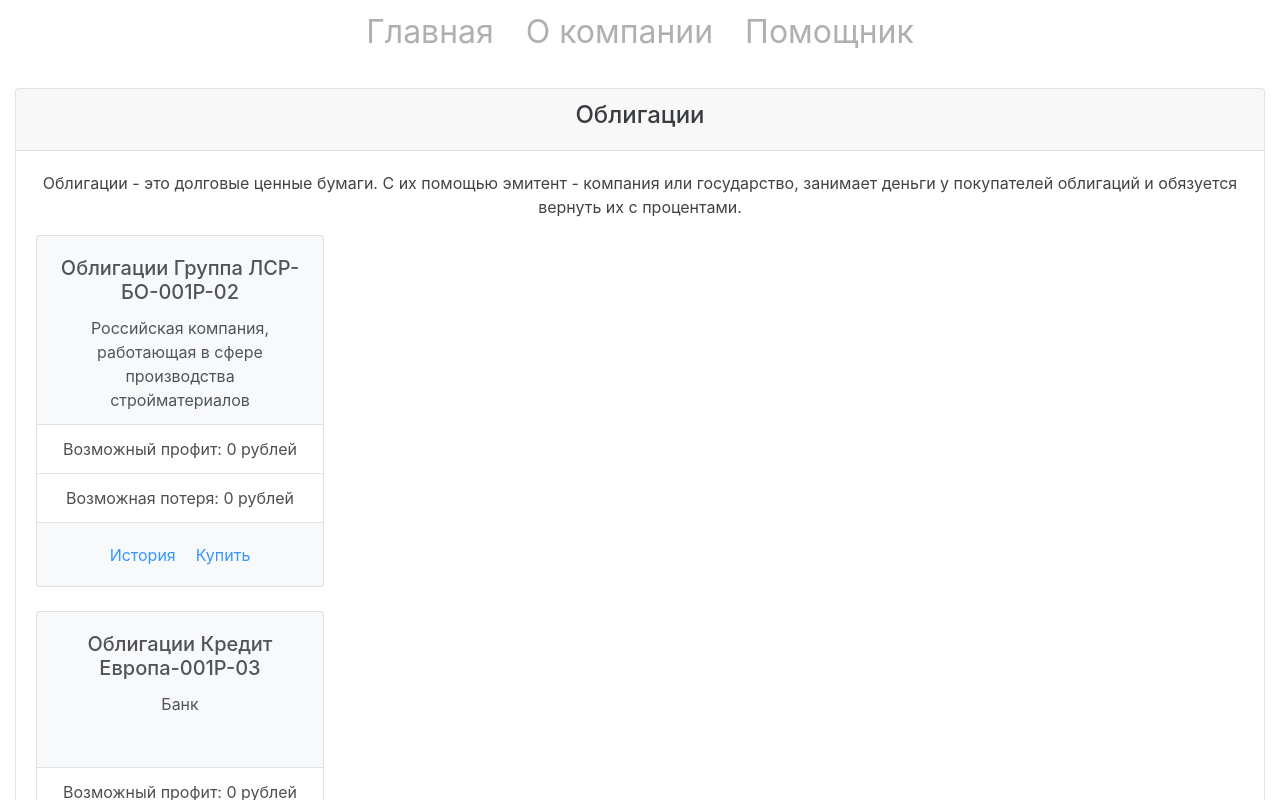
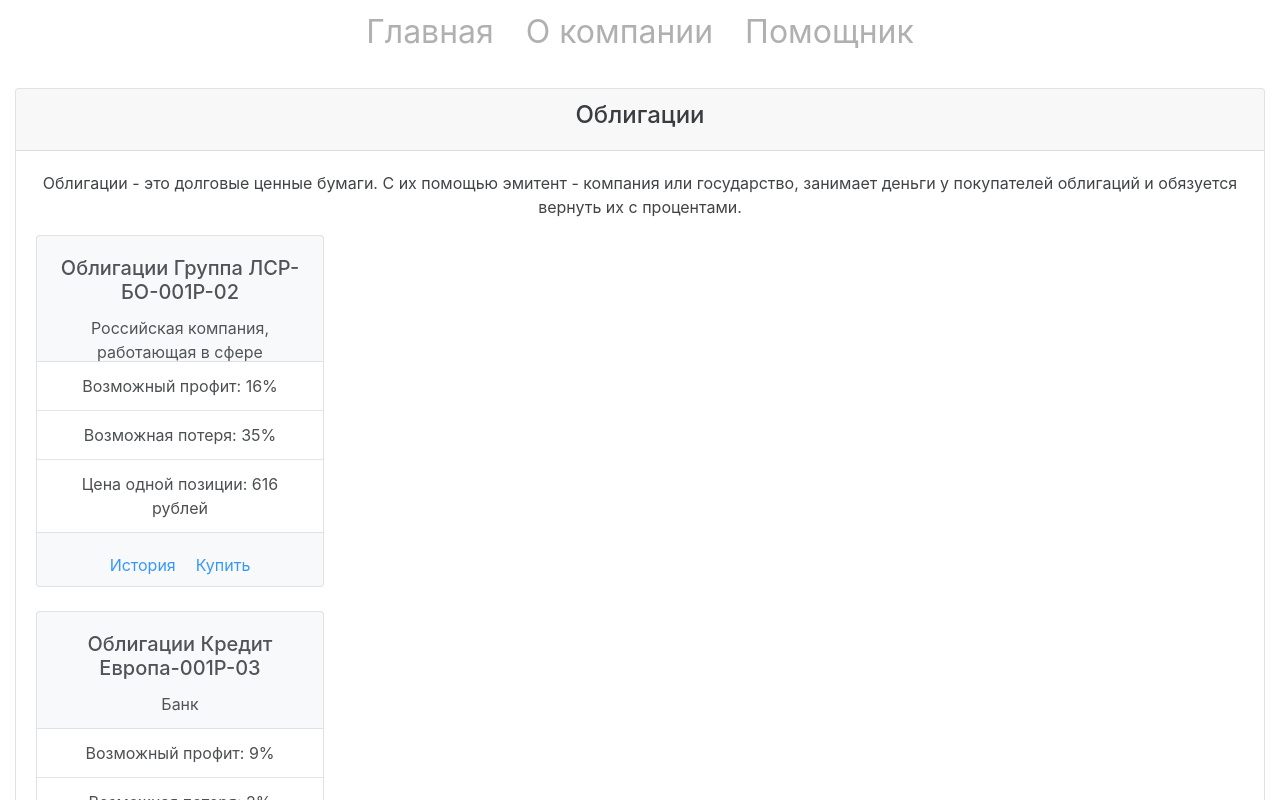
Before and after one commit to theDimZone/hackgenesis, an Angular app: page /market/bonds in a window 1280 px wide. Shown: the top 800 px of the page. Built offline with nearby package versions, Linux system fonts and the light colour scheme.

Commit message:
blocks are edited

```diff
--- a/src/app/components/helper-page/helper-page.component.html
+++ b/src/app/components/helper-page/helper-page.component.html
@@ -4,6 +4,7 @@
 
 <div class="container rounded pl-sm-4" style="background-color: #FFFFFF; " >
   <br>
+  <h4>Рекомендации для Вас:</h4>
   <div class="row">
       <label for="formControlRange" id="InfoText">Предпочтительный депозит: <input type="number" (keyup)="changeDeposit($event)" [value]="user.preferred_deposit"> рублей</label>
       <input type="range" min="1000" step="1000" max="100000" (change)="changeDeposit($event)" [value]="user.preferred_deposit" class="form-control-range" id="formControlRange">
--- a/src/app/components/offer-block/offer-block.component.html
+++ b/src/app/components/offer-block/offer-block.component.html
@@ -25,9 +25,13 @@
     <p class="card-text">{{ offer.description }}</p>
   </div>
   <ul class="list-group list-group-flush">
-    <li class="list-group-item">Возможный профит: {{ possible_profit }} рублей</li>
-    <li class="list-group-item">Возможная потеря: {{ possible_loss }} рублей</li>
+    <li class="list-group-item" *ngIf="deposit > 0">Возможный профит: {{ possible_profit }} рублей</li>
+    <li class="list-group-item" *ngIf="deposit > 0">Возможная потеря: {{ possible_loss }} рублей</li>
 
+    <li class="list-group-item" *ngIf="deposit == 0">Возможный профит: {{ offer.possible_profit }}%</li>
+    <li class="list-group-item" *ngIf="deposit == 0">Возможная потеря: {{ offer.possible_loss }}%</li>
+
+    <li class="list-group-item">Цена одной позиции: {{ offer.price }} рублей</li>
   </ul>
   <div class="card-body">
     <a href="#" (click)="$event.stopPropagation();$event.preventDefault();open(content)" class="card-link">История</a>
--- a/src/app/components/product-block/product-block.component.html
+++ b/src/app/components/product-block/product-block.component.html
@@ -27,9 +27,13 @@
     <p class="card-text">{{ product.description }}</p>
   </div>
   <ul class="list-group list-group-flush">
-    <li class="list-group-item">Возможный профит: {{ possible_profit }} рублей</li>
-    <li class="list-group-item">Возможная потеря: {{ possible_loss }} рублей</li>
+    <li class="list-group-item" *ngIf="deposit > 0">Возможный профит: {{ possible_profit }} рублей</li>
+    <li class="list-group-item" *ngIf="deposit > 0">Возможная потеря: {{ possible_loss }} рублей</li>
 
+    <li class="list-group-item" *ngIf="deposit == 0">Возможный профит: {{ product.possible_profit }}%</li>
+    <li class="list-group-item" *ngIf="deposit == 0">Возможная потеря: {{ product.possible_loss }}%</li>
+
+    <li class="list-group-item">Цена одного портфеля: {{ product.price }} рублей</li>
   </ul>
   <div class="card-body">
     <a href="#" (click)="$event.stopPropagation();$event.preventDefault();open(content)" class="card-link">Подробнее</a>
```
